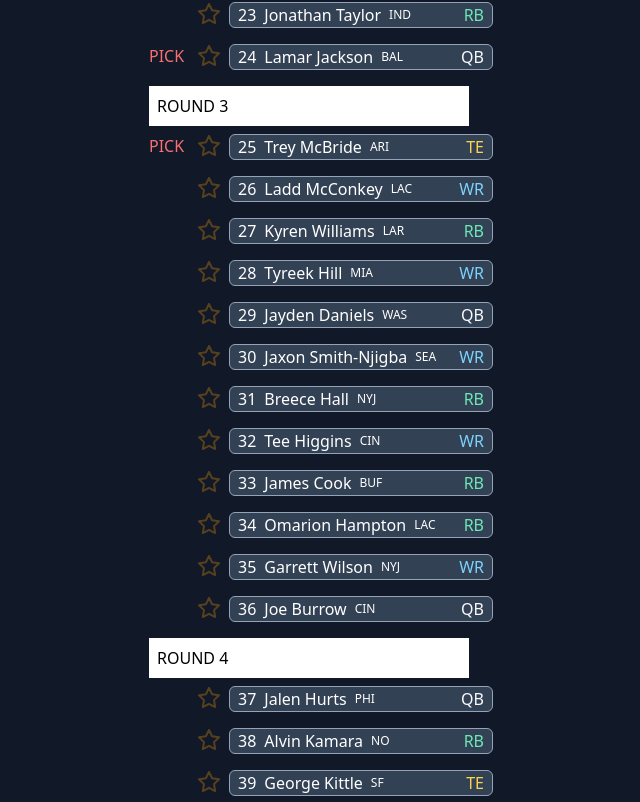
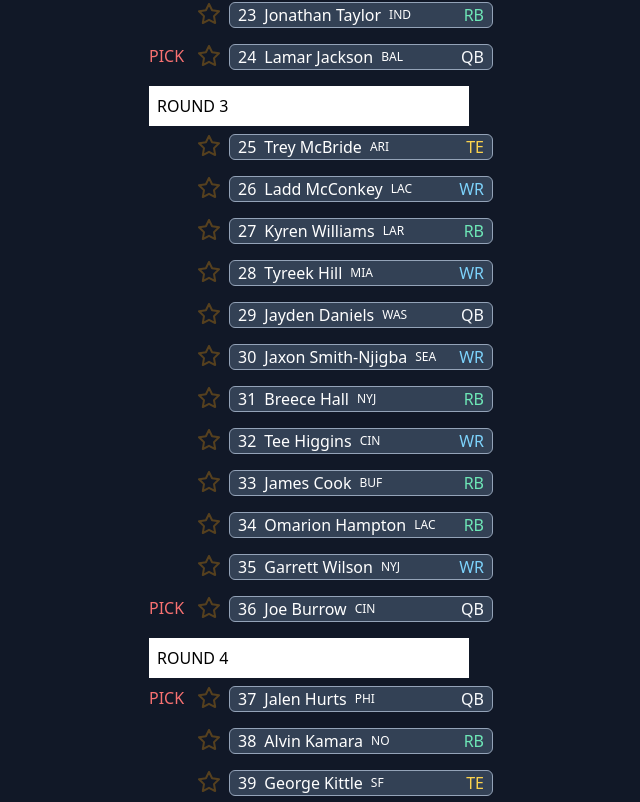
Before and after one commit to tastyDanish/fantasy-picker, a Next.js app: page /list in a window 1280 px wide. Shown: the part 1178-1980 px from the top of the page, without its empty margins (307-947 px from the left). Built offline with nearby package versions, Linux system fonts and the light colour scheme.

Commit message:
fix order again

```diff
--- a/src/components/player-rankings.tsx
+++ b/src/components/player-rankings.tsx
@@ -31,7 +31,7 @@
     } else if (round(index) === 2) {
       return pickNumber(index) === numberTeams + 1 - pickSpot;
     } else {
-      if (round(index) % 2 !== 0) {
+      if (round(index) % 2 === 0) {
         return pickNumber(index) === pickSpot;
       } else {
         return pickNumber(index) === numberTeams + 1 - pickSpot;
```
